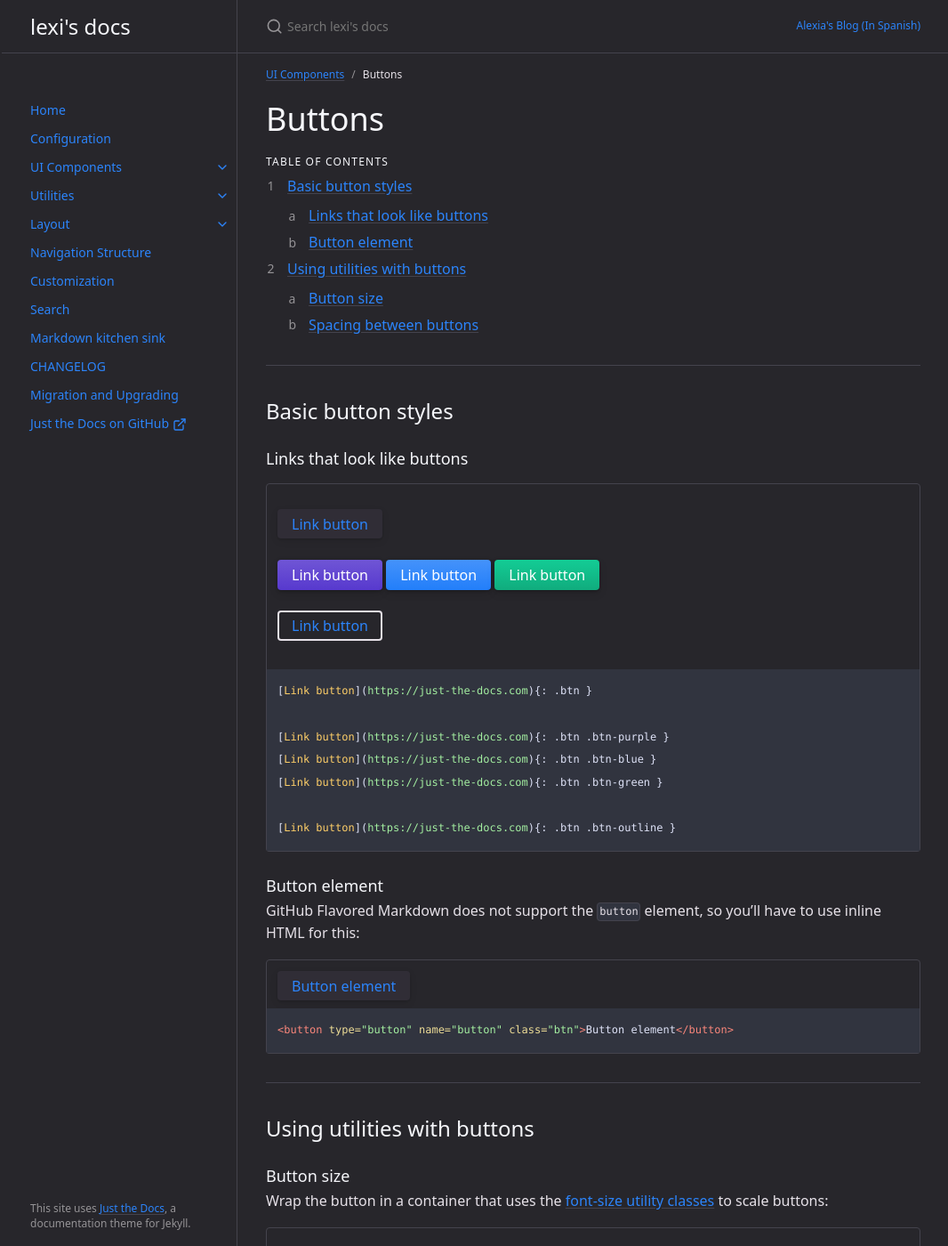
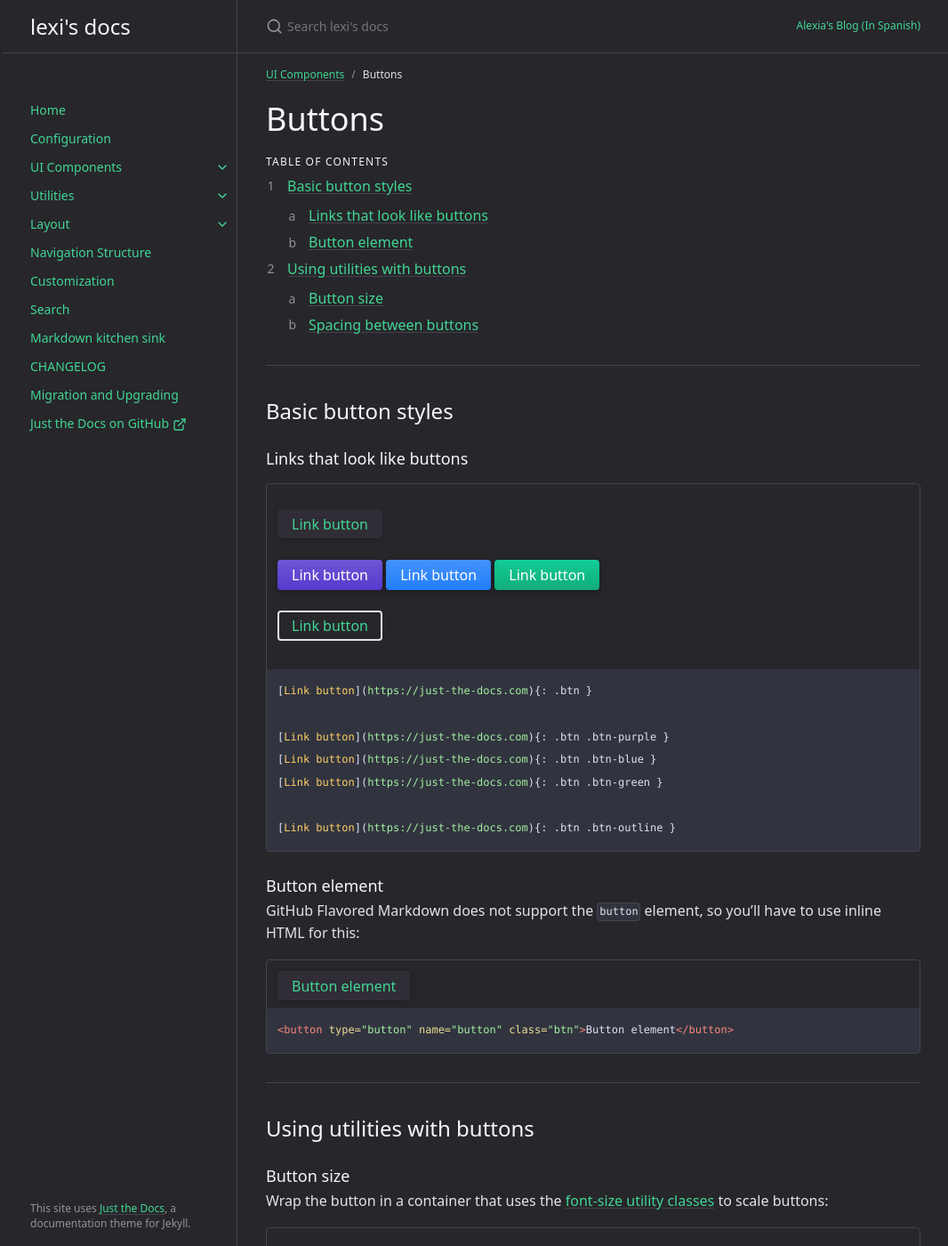
Before and after one commit to alexiarstein/alexiarstein.github.io, a Jekyll site: the page built from docs/ui-components/buttons.md, in a window 1280 px wide and 1400 px high. Shown: the whole window at 89% size, without its empty margins (105-1171 px from the left). Built offline with Jekyll 4.4.1, drawn with Linux system fonts in a browser that asks for light colours; cached includes are drawn as plain includes.

Commit message:
colorcitos

```diff
--- a/_sass/color_schemes/dark.scss
+++ b/_sass/color_schemes/dark.scss
@@ -2,7 +2,8 @@ $color-scheme: dark;
 $body-background-color: $grey-dk-300;
 $body-heading-color: $grey-lt-000;
 $body-text-color: $grey-lt-300;
-$link-color: $blue-000;
+$link-color: $green-000;
+// $link-color: $blue-000;
 $nav-child-link-color: $grey-dk-000;
 $sidebar-color: $grey-dk-300;
 $base-button-color: $grey-dk-250;
```
